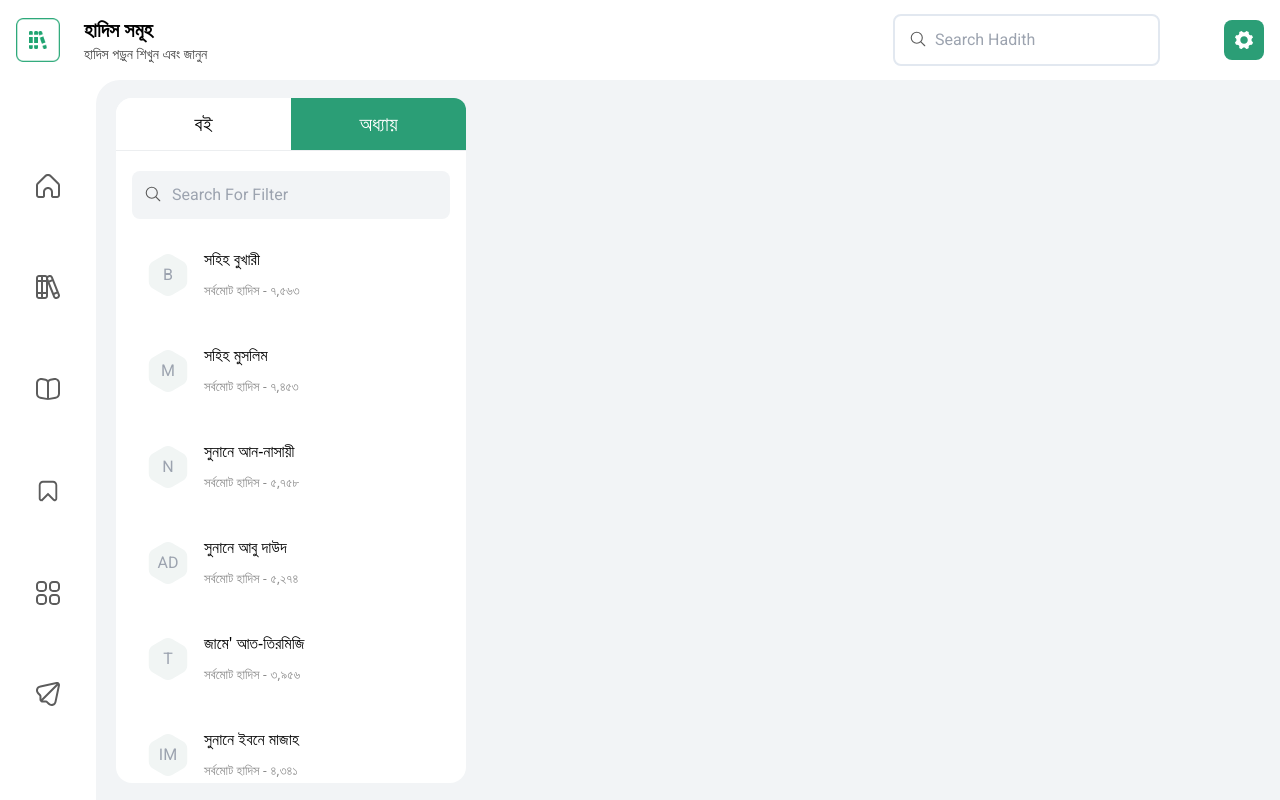
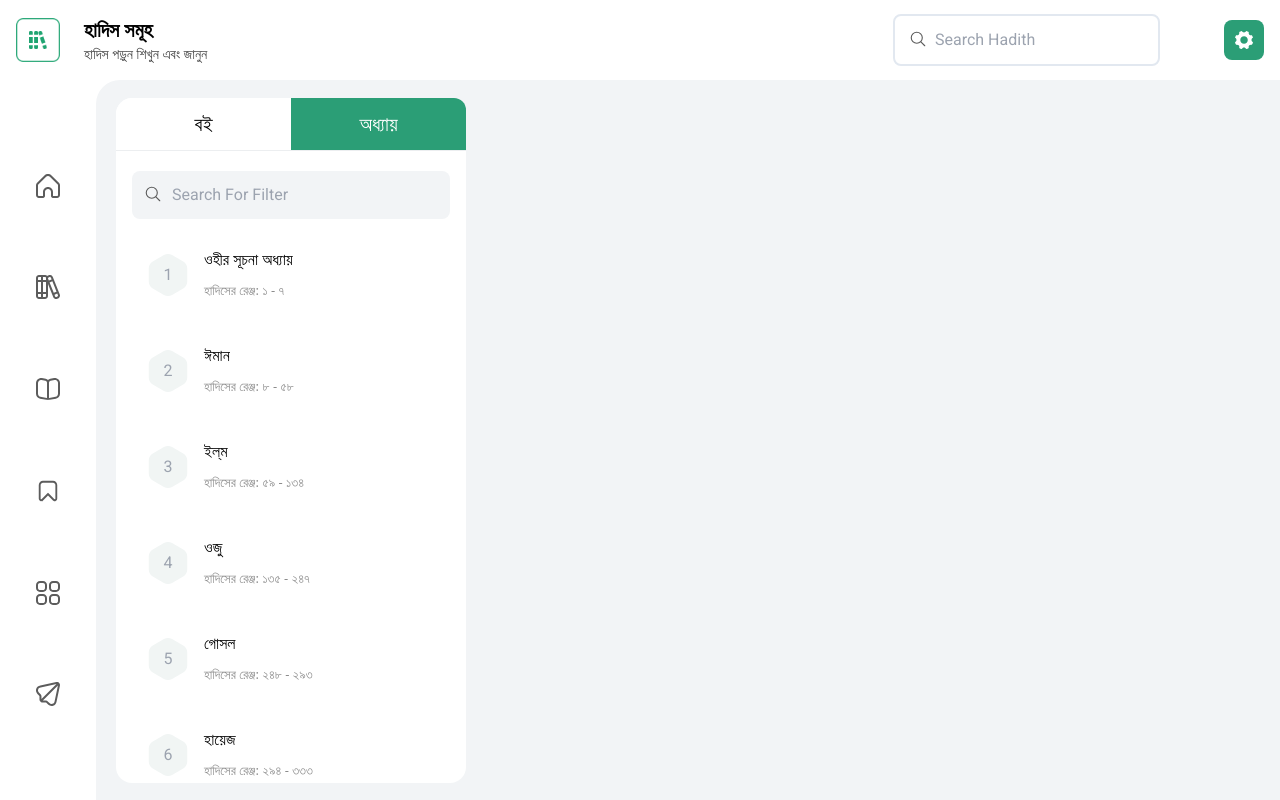
Before and after one commit to IsbatBInHossain/hadith-app, a Next.js app: page / in a window 1280 px wide. Built offline with nearby package versions, Linux system fonts and the light colour scheme.

Commit message:
Add chapter selection

```diff
--- a/components/Body/Selection/Books.tsx
+++ b/components/Body/Selection/Books.tsx
@@ -1,16 +1,34 @@
 'use client'
 import React from 'react'
 import allBooks from '@/public/data/all-books.json'
+import bukhari from '@/public/data/bukhari.json'
 import SelectionCard from './SelectionCard'
 
-const Books = () => {
+const Books = ({ selector }: { selector: string }) => {
   const books = allBooks.book
+  const chapters = bukhari.chap
 
   return (
     <div className=' flex flex-col gap-2 w-full px-4 overflow-y-auto'>
-      {books.map(book => (
-        <SelectionCard key={book.id} {...book} />
-      ))}
+      {selector === 'books'
+        ? books.map(book => (
+            <SelectionCard
+              key={book.id}
+              title={book.title}
+              code={book.abvr_code}
+              number={book.number_of_hadis.toString()}
+              selector={selector}
+            />
+          ))
+        : chapters.map(chapter => (
+            <SelectionCard
+              key={chapter.id}
+              title={chapter.title}
+              code={chapter.chapter_id.toString()}
+              number={chapter.hadis_range}
+              selector={selector}
+            />
+          ))}
     </div>
   )
 }
--- a/components/Body/Selection/Selection.tsx
+++ b/components/Body/Selection/Selection.tsx
@@ -36,7 +36,7 @@ const Selection = () => {
         </p>
       </div>
       <SelectionSearchbar />
-      <Books />
+      <Books selector={selector} />
     </div>
   )
 }
--- a/components/Body/Selection/SelectionCard.tsx
+++ b/components/Body/Selection/SelectionCard.tsx
@@ -1,23 +1,24 @@
 import React from 'react'
 
-interface HadithBook {
-  id: number
+interface Props {
   title: string
-  title_ar: string
-  number_of_hadis: number
-  abvr_code: string
-  book_name: string
+  code: string
+  number: string
+  selector: string
 }
 
-const SelectionCard = (book: HadithBook) => {
-  const formattedNumber = book.number_of_hadis.toLocaleString('bn-BD')
+const SelectionCard = ({ title, code, number, selector }: Props) => {
+  let formattedNumber
+  if (selector === 'books') {
+    formattedNumber = parseInt(number).toLocaleString('bn-BD')
+  }
 
   return (
     <div className=' p-4 flex  group cursor-pointer  false bg-white group hover:bg-accent justify-between items-center rounded-2xl h-[6.25rem]'>
       <div className=' flex items-center gap-4'>
         <div className='h-12 w-12 max-xl:w-10 max-xl:h-10  flex items-center justify-center relative'>
           <h3 className='text-gray-400 group-hover:text-white absolute font-medium font-sans group-hover:opacity-100'>
-            {book.abvr_code}
+            {code}
           </h3>
           <svg
             className='fill-[#f1f5f4] group-hover:fill-primary false    '
@@ -35,10 +36,11 @@ const SelectionCard = (book: HadithBook) => {
         </div>
         <div className='flex flex-col justify-between gap-1.5 group'>
           <h4 className='text-base font-medium leading-7 text-[15px] text-black md:text-base xl:text-base'>
-            {book.title}
+            {title}
           </h4>
           <p className='text-[#40404099] text-sm leading-[26px] md:text-[13px]'>
-            সর্বমোট হাদিস - <span>{formattedNumber}</span>
+            {selector === 'books' ? 'সর্বমোট হাদিস - ' : 'হাদিসের রেঞ্জ: '}
+            <span>{selector === 'books' ? formattedNumber : number}</span>
           </p>
         </div>
       </div>
```
